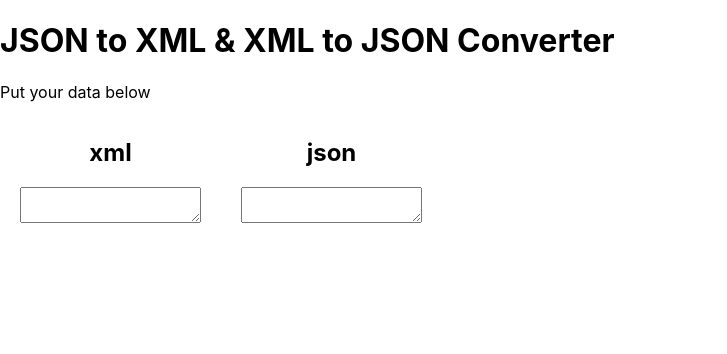
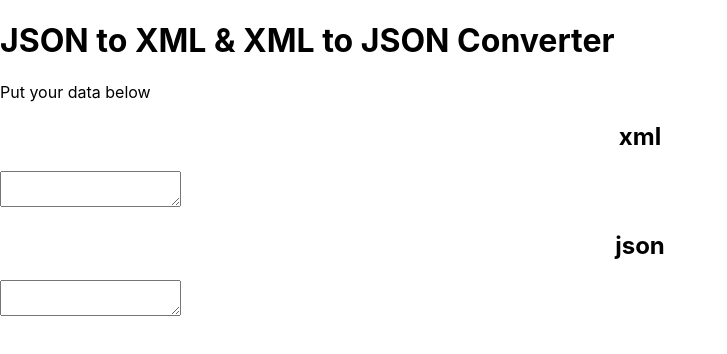
Before and after one commit to mborciuch/jxconverter, a React (Create React App) app in the folder jxconverterweb/src/main/jxconverterclient/: page / in a window 1280 px wide. Shown: the top 354 px of the page, without its empty margins (0-727 px from the left). Built offline with nearby package versions, Linux system fonts and the light colour scheme.

Commit message:
Buttons style in css

```diff
--- a/jxconverterweb/src/main/jxconverterclient/src/App.css
+++ b/jxconverterweb/src/main/jxconverterclient/src/App.css
@@ -1,24 +1,13 @@
 
-.converter {
+.container-element {
   display: inline-block;
   margin: 0 20px;
+}
+
+.container-element button{
+  display: block;
 }
 
 .converter h2 {
   text-align: center;
 }
-@media (prefers-reduced-motion: no-preference) {
-  .App-logo {
-    animation: App-logo-spin infinite 20s linear;
-  }
-}
-
-
-@keyframes App-logo-spin {
-  from {
-    transform: rotate(0deg);
-  }
-  to {
-    transform: rotate(360deg);
-  }
-}
```
